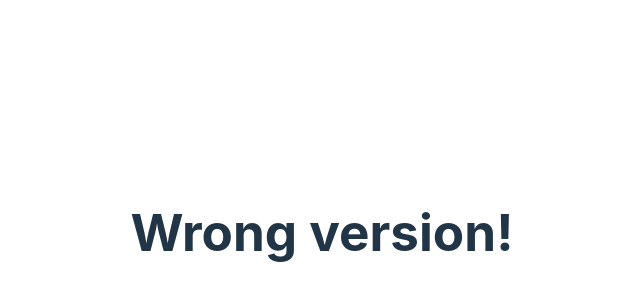
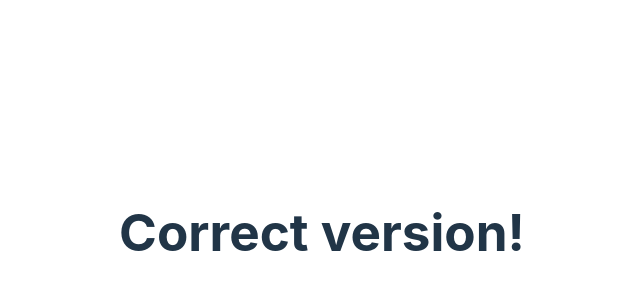
Before and after one commit to anglesson/hello-react, a React (Vite) app: page / in a window 1280 px wide. Shown: the part 168-468 px from the top of the page, without its empty margins (318-958 px from the left). Built offline with nearby package versions, Linux system fonts and the light colour scheme.

Commit message:
fix: deploy file

```diff
--- a/src/App.tsx
+++ b/src/App.tsx
@@ -5,7 +5,7 @@ function App() {
 
   return (
     <>
-      <h1>Wrong version!</h1>
+      <h1>Correct version!</h1>
     </>
   )
 }
```
